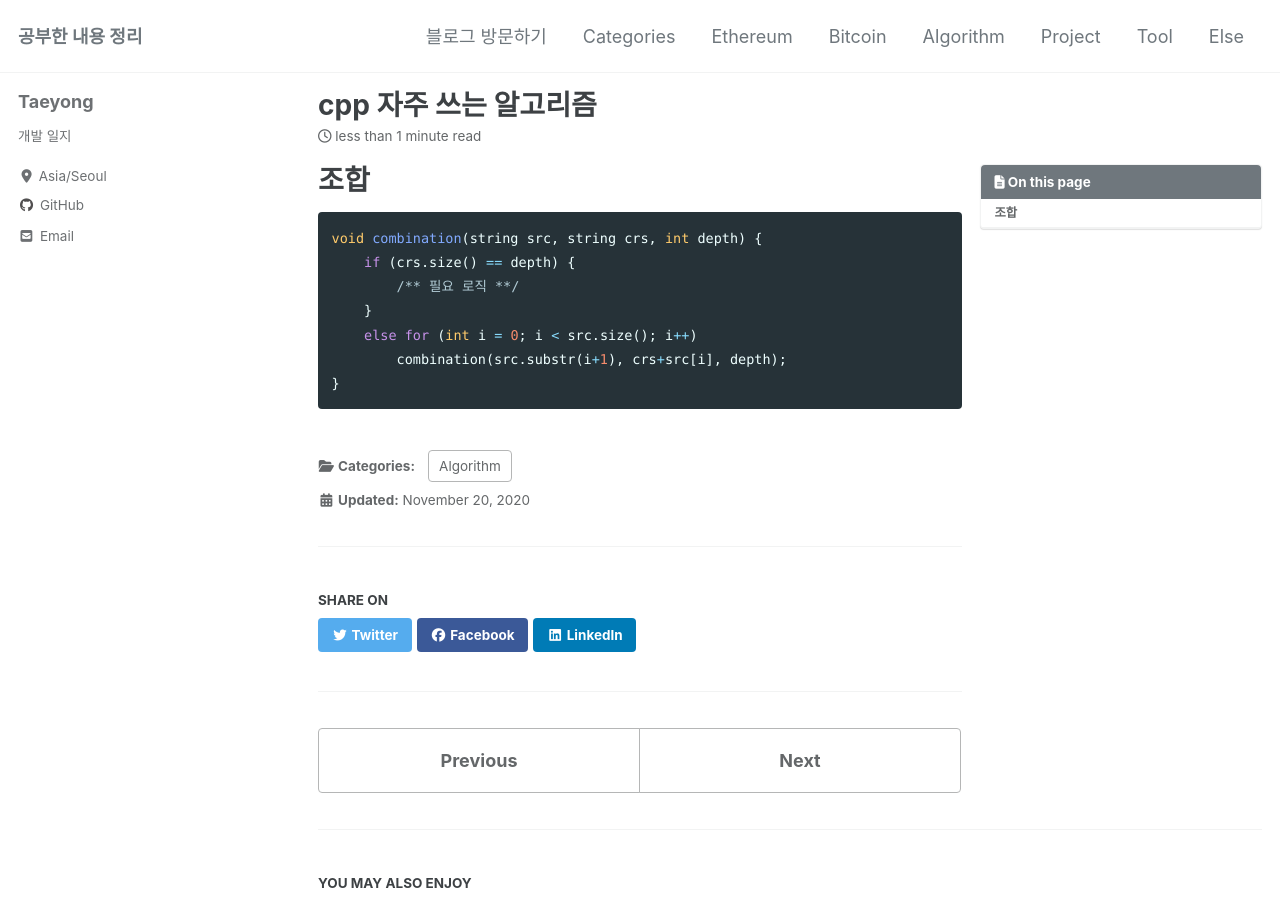
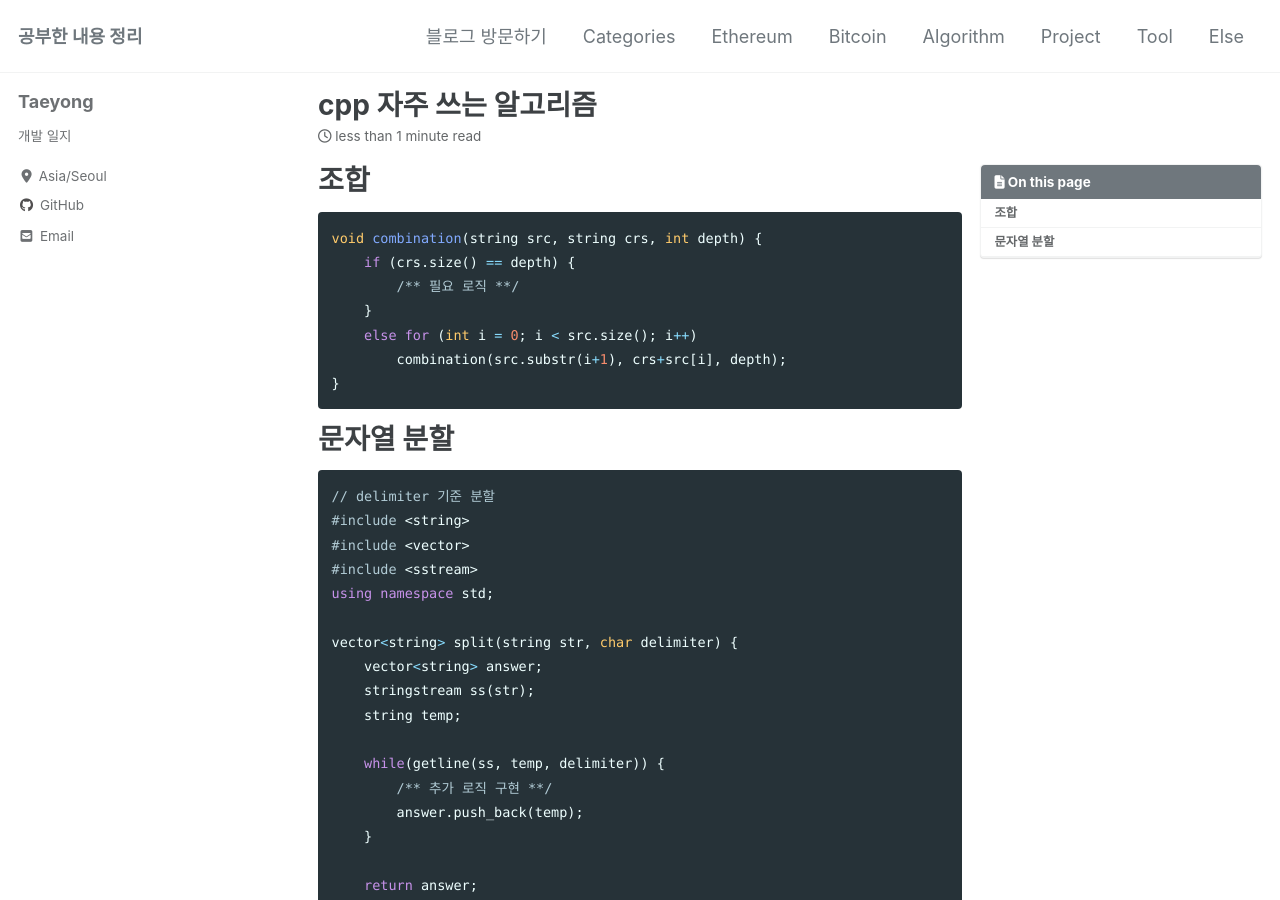
Before and after one commit to TaeYongHwang/TaeYongHwang.github.io, a Jekyll site: the page built from _posts/algorithm/2020-11-20-requently-used.md, in a window 1280 px wide and 900 px high. Built offline with Jekyll 4.4.1, drawn with Linux system fonts in a browser that asks for light colours; cached includes are drawn as plain includes; nearby versions of some CDN libraries.

Commit message:
string splitter

````diff
--- a/_posts/algorithm/2020-11-20-requently-used.md
+++ b/_posts/algorithm/2020-11-20-requently-used.md
@@ -16,3 +16,25 @@ void combination(string src, string crs, int depth) {
         combination(src.substr(i+1), crs+src[i], depth);
 }
 ```
+
+# 문자열 분할
+```cpp
+// delimiter 기준 분할
+#include <string>
+#include <vector>
+#include <sstream>
+using namespace std;
+
+vector<string> split(string str, char delimiter) {
+    vector<string> answer;
+    stringstream ss(str);
+    string temp;
+
+    while(getline(ss, temp, delimiter)) {
+        /** 추가 로직 구현 **/
+        answer.push_back(temp);
+    }
+
+    return answer;
+}
+```
````
